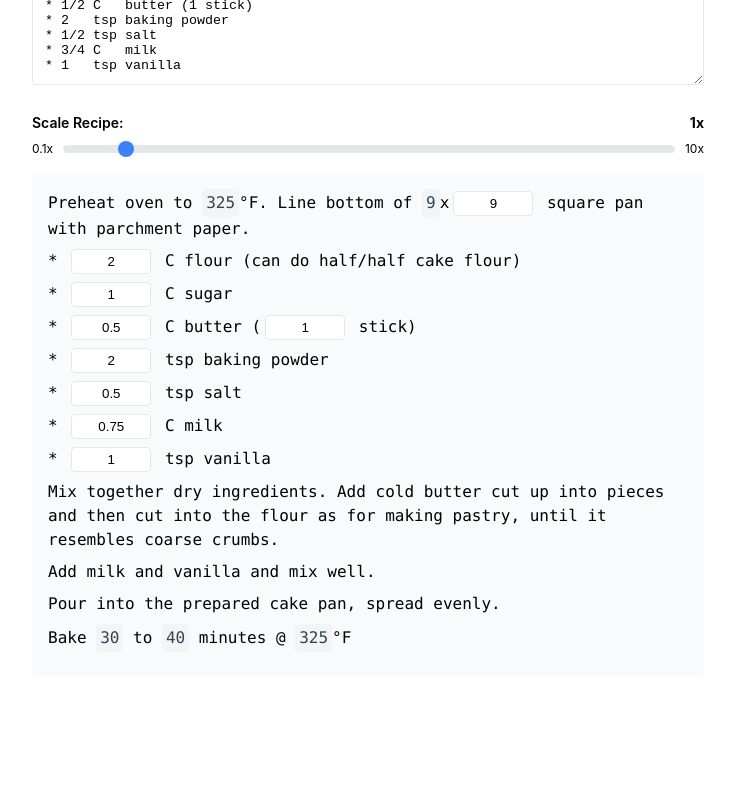
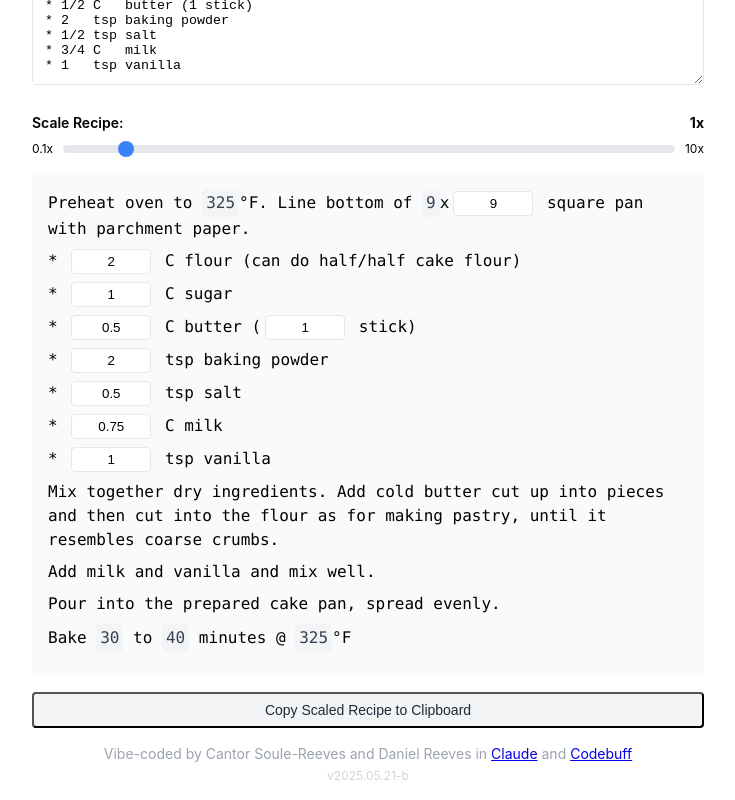
Before and after one commit to dreeves/reciplier, a React (Create React App) app: page / in a window 1280 px wide. Shown: the part 223-1023 px from the top of the page, without its empty margins (272-1007 px from the left). Before the commit the page ends 915 px from the top, so only its background shows below. Built offline with nearby package versions, Linux system fonts and the light colour scheme.

Commit message:
Button to copy scaled recipe, and byline

```diff
--- a/package.json
+++ b/package.json
@@ -1,6 +1,6 @@
 {
   "name": "reciplier",
-  "version": "2025.05.20a",
+  "version": "2025.05.21-b",
   "homepage": "https://reciplier.dreev.es/",
   "dependencies": {
     "@testing-library/dom": "^10.4.0",
--- a/src/Reciplier.js
+++ b/src/Reciplier.js
@@ -12,15 +12,6 @@ const formatDisplayNumber = (num) => {
   }
   return formatted;
 };
-
-const RecipeScaler = () => {
-  const [recipeText, setRecipeText] = useState('');
-  const [parsedRecipe, setParsedRecipe] = useState([]);
-  const [originalValues, setOriginalValues] = useState([]);
-  const [scalingFactor, setScalingFactor] = useState(1);
-  const [activeField, setActiveField] = useState(null);
-  const [editingValue, setEditingValue] = useState('');
-  const [currentExampleKey, setCurrentExampleKey] = useState("Shortcake"); // To track selected example
 
 // Pancakes (according to Claude)
 //
@@ -37,6 +28,7 @@ const RecipeScaler = () => {
 //
 // Makes 8 pancakes, =120 calories each.
 
+const RecipeScaler = () => {
   // Example recipes
   const exampleRecipes = {
     "Shortcake": `\
@@ -86,14 +78,33 @@ Yield: 54 cookies, =117 cal (=17g carb) per cookie.`,
     "Blank": "",
   };
 
+  const [recipeText, setRecipeText] = useState('');
+  const [parsedRecipe, setParsedRecipe] = useState([]);
+  const [originalValues, setOriginalValues] = useState([]);
+  const [scalingFactor, setScalingFactor] = useState(1);
+  const [activeField, setActiveField] = useState(null);
+  const [editingValue, setEditingValue] = useState('');
+  const [currentExampleKey, setCurrentExampleKey] = useState("Shortcake");
+  const [notification, setNotification] = useState('');
+  const [notificationTimeout, setNotificationTimeout] = useState(null);
+
   // Set default recipe on initial load
   useEffect(() => {
     // Load Shortcake by default
-    if (!recipeText && exampleRecipes["Shortcake"]) { // Check if Shortcake exists
+    if (!recipeText && exampleRecipes["Shortcake"]) {
       setRecipeText(exampleRecipes["Shortcake"]);
-      setCurrentExampleKey("Shortcake");
     }
   }, []); // Empty dependency array means this runs once on mount
+
+  // Show a temporary notification
+  const showNotification = (message) => {
+    setNotification(message);
+    if (notificationTimeout) {
+      clearTimeout(notificationTimeout);
+    }
+    const timeout = setTimeout(() => setNotification(''), 2000);
+    setNotificationTimeout(timeout);
+  };
 
   // Helper function to convert fraction strings to decimal
   const parseFraction = (fractionStr) => {
@@ -305,6 +316,39 @@ Yield: 54 cookies, =117 cal (=17g carb) per cookie.`,
     }
   };
 
+  // Generate scaled recipe text for copying
+  const getScaledRecipeText = () => {
+    return parsedRecipe.map(line => {
+      return line.segments.map(segment => {
+        if (segment.isNumber) {
+          return formatDisplayNumber(segment.value * scalingFactor);
+        }
+        if (segment.isConstant) {
+          return '=' + segment.text;
+        }
+        return segment.text;
+      }).join('');
+    }).join('\n');
+  };
+
+  // Handle copy to clipboard
+  const handleCopyToClipboard = () => {
+    if (!navigator.clipboard) {
+      showNotification('Clipboard access not available');
+      return;
+    }
+
+    const scaledText = getScaledRecipeText();
+    navigator.clipboard.writeText(scaledText)
+      .then(() => {
+        showNotification('Recipe copied!');
+      })
+      .catch(err => {
+        console.error('Failed to copy text: ', err);
+        showNotification('Failed to copy recipe');
+      });
+  };
+
   // Render a number field, handling active editing state
   const renderNumberField = (segment) => {
     const scaledValue = segment.value * scalingFactor;
@@ -339,6 +383,12 @@ Yield: 54 cookies, =117 cal (=17g carb) per cookie.`,
 
   return (
     <div className={styles['reciplier-container']}>
+      {notification && (
+        <div className={`${styles['notification']} ${styles['mb-4']}`}>
+          {notification}
+        </div>
+      )}
+
       <h1 className={`${styles['text-2xl']} ${styles['font-bold']} ${styles['mb-4']}`}>Reciplier</h1>
 
       <div className={styles['mb-6']}>
@@ -394,7 +444,8 @@ Yield: 54 cookies, =117 cal (=17g carb) per cookie.`,
       </div>
 
       {parsedRecipe.length > 0 && (
-        <div className={`${styles['bg-gray-50']} ${styles['p-4']} ${styles.rounded} ${styles['recipe-output']}`}>
+        <div>
+          <div className={`${styles['bg-gray-50']} ${styles['p-4']} ${styles.rounded} ${styles['recipe-output']} ${styles['mb-4']}`}>
             {parsedRecipe.map((line) => (
               <div key={line.id} className={styles['mb-2']}>
                 <span className={`${styles['font-mono']} ${styles['text-base']}`}>
@@ -415,7 +466,39 @@ Yield: 54 cookies, =117 cal (=17g carb) per cookie.`,
               </div>
             ))}
           </div>
+          <button
+            onClick={handleCopyToClipboard}
+            className={`${styles['w-full']} ${styles['bg-gray-100']} ${styles['hover:bg-gray-200']} ${styles['text-gray-800']} ${styles['py-2']} ${styles.rounded} ${styles['mb-4']}`}
+          >
+            Copy Scaled Recipe to Clipboard
+          </button>
+        </div>
       )}
+
+      <div className={`${styles['text-center']} ${styles['text-gray-400']} ${styles['text-sm']}`}>
+        Vibe-coded by Cantor Soule-Reeves and Daniel Reeves in{' '}
+        <a
+          href="https://claude.ai"
+          target="_blank"
+          rel="noopener noreferrer"
+          className={styles['hover:text-gray-600']}
+        >
+          Claude
+        </a>
+        {' '}and{' '}
+        <a
+          href="https://codebuff.com/referrals/ref-146ce36c-53e8-435c-a7f6-e180206dd0ee"
+          target="_blank"
+          rel="noopener noreferrer"
+          className={styles['hover:text-gray-600']}
+          title="Referral link that gets you (and me, dreev) free credits"
+        >
+          Codebuff
+        </a>
+        <div className={`${styles['text-gray-300']} ${styles['text-xs']} ${styles['mt-1']}`}>
+          v{require('../package.json').version}
+        </div>
+      </div>
     </div>
   );
 };
--- a/src/Reciplier.module.css
+++ b/src/Reciplier.module.css
@@ -120,6 +120,10 @@
 
 .text-gray-800 {
   color: #1f2937;
+}
+
+.text-gray-300 {
+  color: #d1d5db;
 }
 
 /* Flexbox */
@@ -261,3 +265,47 @@ button:disabled {
 .h-40 {
   height: 10rem;
 }
+
+/* Add new styles for the copy button */
+.bg-blue-500 {
+  background-color: #3b82f6;
+}
+
+.hover\:bg-blue-600:hover {
+  background-color: #2563eb;
+}
+
+.text-white {
+  color: white;
+}
+
+/* Add notification styles */
+.notification {
+  background-color: #f3f4f6;
+  color: #1f2937;
+  padding: 0.5rem 1rem;
+  border-radius: 0.25rem;
+  text-align: center;
+  animation: fadeIn 0.2s ease-in;
+}
+
+@keyframes fadeIn {
+  from {
+    opacity: 0;
+    transform: translateY(-10px);
+  }
+  to {
+    opacity: 1;
+    transform: translateY(0);
+  }
+}
+
+/* Add hover styles for links */
+.hover\:text-gray-600:hover {
+  color: #4b5563;
+  text-decoration: underline;
+}
+
+.mt-1 {
+  margin-top: 0.25rem;
+}
```
Lines whose indentation alone changed are shown as unchanged.
